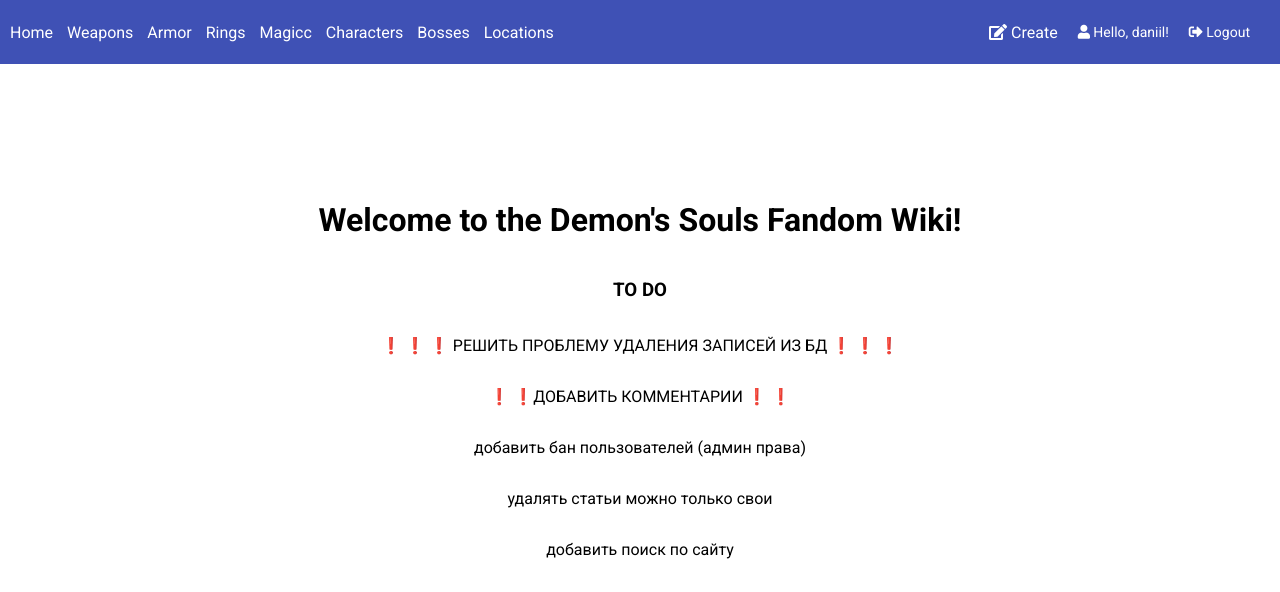
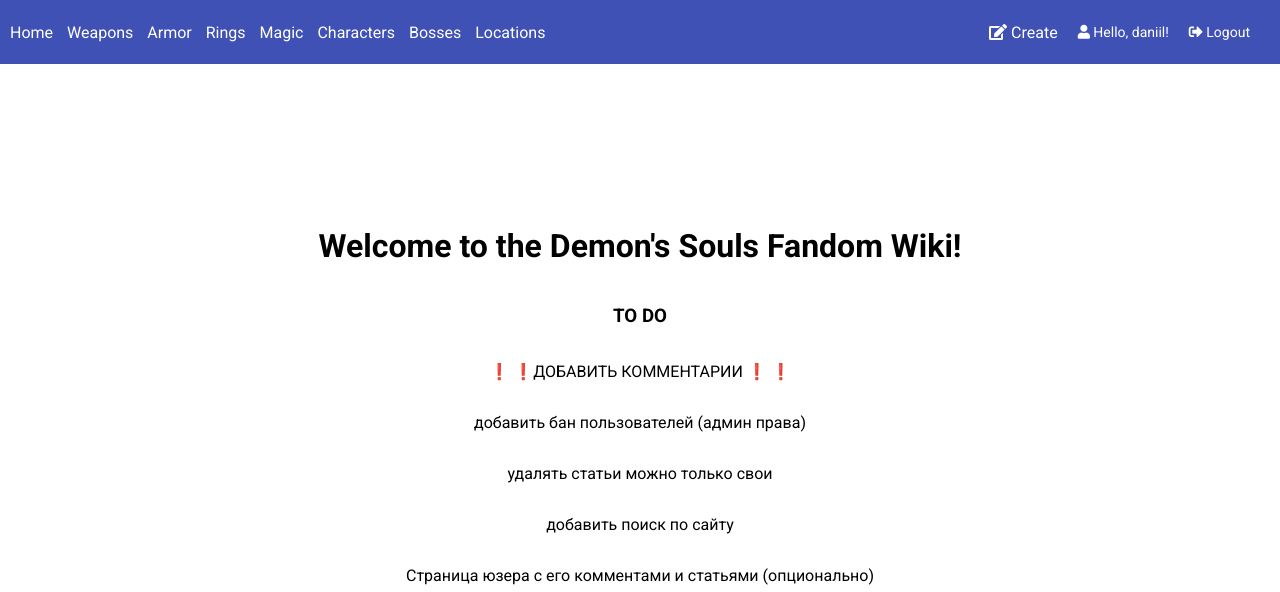
Before and after one commit to dstish/demonwiki, a Django app: page / in a window 1280 px wide. Shown: the top 592 px of the page. Run offline with Django 4.2, Linux system fonts and the light colour scheme; a user stored in the database is signed in.

Commit message:
tiny fix

```diff
--- a/templates/home.html
+++ b/templates/home.html
@@ -16,7 +16,7 @@
             <li><a href="{% url 'weapon_category' %}">Weapons</a></li>
             <li><a href="{% url 'armor_category' %}">Armor</a></li>
             <li><a href="{% url 'ring_category' %}">Rings</a></li>
-            <li><a href="{% url 'magic_category' %}">Magicс</a></li>
+            <li><a href="{% url 'magic_category' %}">Magic</a></li>
             <li><a href="{% url 'character_category' %}">Characters</a></li>
             <li><a href="{% url 'boss_category' %}">Bosses</a></li>
             <li><a href="{% url 'location_category' %}">Locations</a></li>
@@ -41,7 +41,6 @@
   <h1>Welcome to the Demon's Souls Fandom Wiki!</h1>
 
     <h3>TO DO</h3>
-    <p> ❗️ ❗️ ❗️ РЕШИТЬ ПРОБЛЕМУ УДАЛЕНИЯ ЗАПИСЕЙ ИЗ БД ❗️ ❗️ ❗️</p>
     <p> ❗️ ❗️ДОБАВИТЬ КОММЕНТАРИИ ❗️ ❗️</p>
     <P>добавить бан пользователей (админ права)</P>
     <P>удалять статьи можно только свои</P>
```
